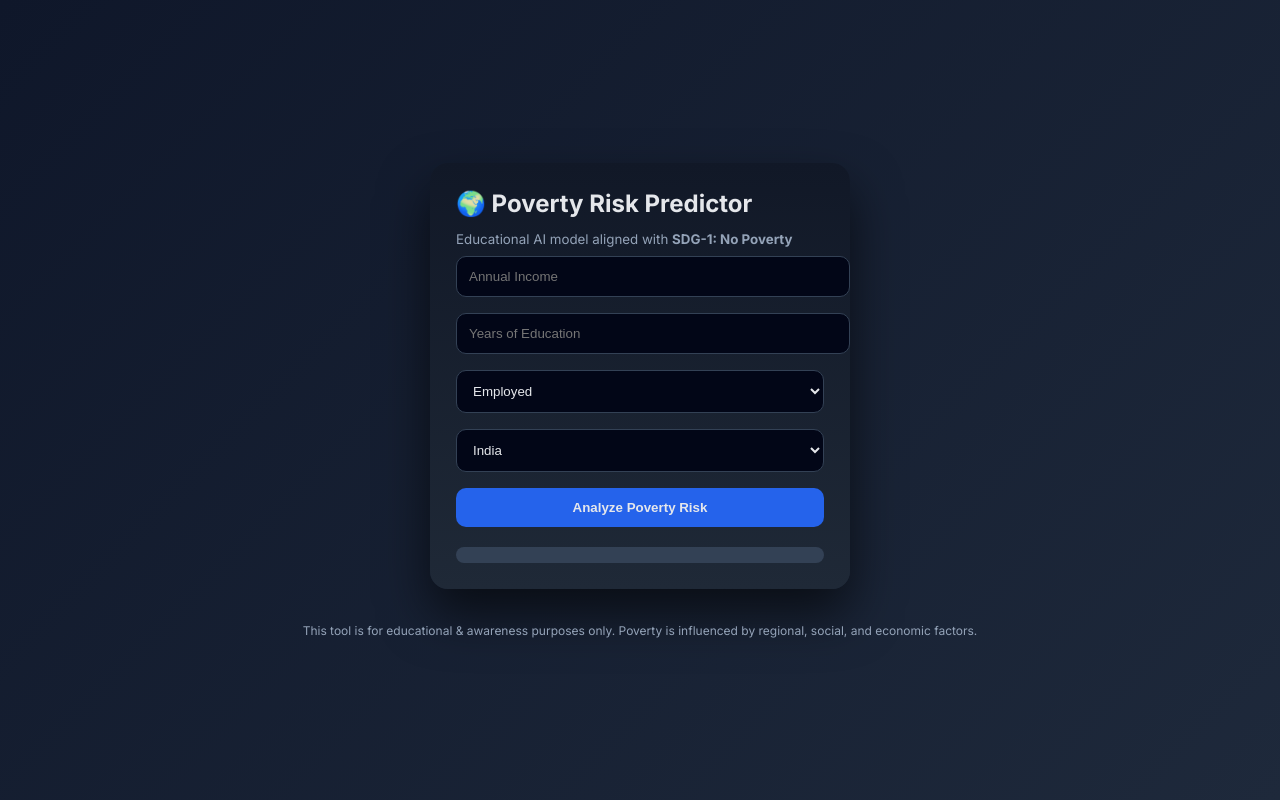
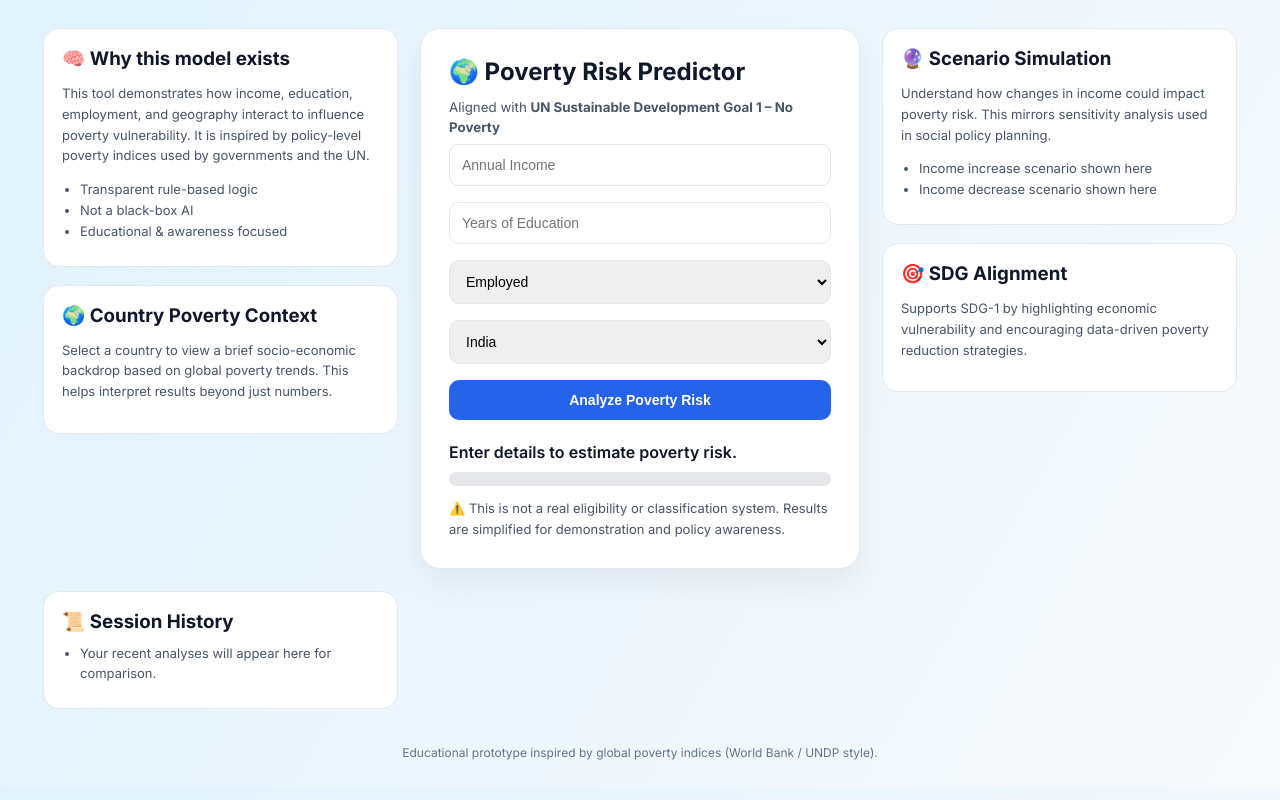
Before and after one commit to Github-of-dp/SDG_Poverty_App, a Flask app: page / in a window 1280 px wide. Run offline with Flask 3, Linux system fonts and the light colour scheme.

Commit message:
Update index.html

```diff
--- a/templates/index.html
+++ b/templates/index.html
@@ -1,82 +1,89 @@
 <!DOCTYPE html>
 <html>
 <head>
-<title>Poverty Risk Predictor</title>
+<title>Poverty Risk & SDG Insight Dashboard</title>
 <link href="https://fonts.googleapis.com/css2?family=Inter:wght@400;500;600;700&display=swap" rel="stylesheet">
 
 <style>
+:root{
+    --bg:#f1f5f9;
+    --card:#ffffff;
+    --border:#e2e8f0;
+    --primary:#2563eb;
+    --text:#0f172a;
+    --muted:#475569;
+    --accent:#0ea5e9;
+}
+*{box-sizing:border-box}
 body{
-    font-family:'Inter',sans-serif;
-    background:linear-gradient(135deg,#0f172a,#1e293b);
-    margin:0; min-height:100vh;
-    display:flex; justify-content:center; align-items:center;
-    color:#e5e7eb;
+    margin:0;
+    font-family:Inter,sans-serif;
+    background:linear-gradient(120deg,#e0f2fe,#f8fafc);
+    color:var(--text);
 }
 .container{
+    max-width:1250px;
+    margin:auto;
+    padding:28px;
     display:grid;
-    grid-template-columns: 1fr 420px 1fr;
-    gap:24px;
-    max-width:1200px;
-    width:100%;
-    padding:20px;
+    grid-template-columns: 1fr 440px 1fr;
+    gap:22px;
 }
 .center{
-    background:linear-gradient(180deg,#111827,#1f2937);
-    padding:26px;
-    border-radius:18px;
-    box-shadow:0 25px 50px rgba(0,0,0,.6);
+    background:var(--card);
+    border-radius:20px;
+    padding:28px;
+    border:1px solid var(--border);
+    box-shadow:0 15px 30px rgba(0,0,0,.06);
 }
-.side{
-    display:flex;
-    flex-direction:column;
-    gap:16px;
+.side{display:flex;flex-direction:column;gap:18px;}
+.card{
+    background:var(--card);
+    border-radius:16px;
+    padding:18px;
+    border:1px solid var(--border);
 }
-.card{
-    background:#020617;
-    border:1px solid #334155;
-    border-radius:14px;
-    padding:14px;
-}
-h2,h3{margin:0 0 10px 0;}
-small{color:#94a3b8;}
+h2,h3{margin:0 0 10px}
+small{color:var(--muted)}
 input,select,button{
     width:100%;
     padding:12px;
     margin:8px 0;
     border-radius:10px;
-    background:#020617;
-    border:1px solid #334155;
-    color:#e5e7eb;
+    border:1px solid var(--border);
+    font-size:14px;
 }
 button{
-    background:#2563eb;
+    background:var(--primary);
+    color:white;
     border:none;
     font-weight:600;
     cursor:pointer;
 }
 .bar{
-    height:16px;
-    background:#334155;
+    height:14px;
+    background:#e5e7eb;
     border-radius:999px;
     overflow:hidden;
     margin-top:10px;
 }
-.fill{
-    height:100%;
-    width:0%;
-    transition:.6s;
+.fill{height:100%;width:0%;transition:.6s;}
+ul{padding-left:18px;margin:6px 0}
+li{font-size:13px;color:var(--muted);line-height:1.6}
+.info{
+    font-size:13px;
+    color:var(--muted);
+    line-height:1.6;
 }
-ul{padding-left:18px;margin:6px 0;}
-li{font-size:13px;color:#cbd5f5;line-height:1.6;}
 .footer{
-    grid-column:1 / -1;
+    grid-column:1/-1;
+    font-size:12px;
+    color:#64748b;
     text-align:center;
-    font-size:12px;
-    color:#94a3b8;
-    margin-top:10px;
+    margin-top:14px;
 }
 @media(max-width:1000px){
-    .container{grid-template-columns:1fr;}
+    .container{grid-template-columns:1fr}
 }
 </style>
 </head>
@@ -85,27 +92,37 @@ li{font-size:13px;color:#cbd5f5;line-height:1.6;}
 
 <div class="container">
 
-    <!-- LEFT SIDE -->
+<!-- LEFT -->
 <div class="side">
-        <div id="why" class="card" style="display:none;">
-            <h3>🧠 Why this result?</h3>
+
+<div class="card">
+<h3>🧠 Why this model exists</h3>
+<p class="info">
+This tool demonstrates how income, education, employment, and geography
+interact to influence poverty vulnerability.
+It is inspired by policy-level poverty indices used by governments and the UN.
+</p>
 <ul>
-                <li id="w1"></li>
-                <li id="w2"></li>
-                <li id="w3"></li>
+<li>Transparent rule-based logic</li>
+<li>Not a black-box AI</li>
+<li>Educational & awareness focused</li>
 </ul>
 </div>
 
-        <div id="country" class="card" style="display:none;">
+<div class="card">
 <h3>🌍 Country Poverty Context</h3>
-            <p id="context"></p>
+<p id="context" class="info">
+Select a country to view a brief socio-economic backdrop based on global poverty trends.
+This helps interpret results beyond just numbers.
+</p>
 </div>
+
 </div>
 
 <!-- CENTER -->
 <div class="center">
 <h2>🌍 Poverty Risk Predictor</h2>
-        <small>Educational AI model aligned with <b>SDG-1: No Poverty</b></small>
+<small>Aligned with <b>UN Sustainable Development Goal 1 – No Poverty</b></small>
 
 <form id="form">
 <input type="number" name="income" placeholder="Annual Income" required>
@@ -125,67 +142,75 @@ li{font-size:13px;color:#cbd5f5;line-height:1.6;}
 <button>Analyze Poverty Risk</button>
 </form>
 
-        <div id="result" style="margin-top:12px;font-weight:600;"></div>
+<div id="result" style="margin-top:14px;font-weight:600">
+Enter details to estimate poverty risk.
+</div>
 <div class="bar"><div id="fill" class="fill"></div></div>
+
+<div class="info" style="margin-top:12px">
+⚠️ This is not a real eligibility or classification system.
+Results are simplified for demonstration and policy awareness.
+</div>
 </div>
 
-    <!-- RIGHT SIDE -->
+<!-- RIGHT -->
 <div class="side">
-        <div id="sim" class="card" style="display:none;">
+
+<div class="card">
 <h3>🔮 Scenario Simulation</h3>
+<p class="info">
+Understand how changes in income could impact poverty risk.
+This mirrors sensitivity analysis used in social policy planning.
+</p>
 <ul>
-                <li id="s1"></li>
-                <li id="s2"></li>
+<li id="s1">Income increase scenario shown here</li>
+<li id="s2">Income decrease scenario shown here</li>
 </ul>
 </div>
 
-        <div id="sdg" class="card" style="display:none;">
+<div class="card">
 <h3>🎯 SDG Alignment</h3>
-            <p id="sdgtext"></p>
-        </div>
+<p id="sdgtext" class="info">
+Supports SDG-1 by highlighting economic vulnerability and
+encouraging data-driven poverty reduction strategies.
+</p>
 </div>
 
-    <!-- SESSION HISTORY -->
-    <div id="history" class="card" style="display:none;">
+</div>
+
+<!-- HISTORY -->
+<div class="card">
 <h3>📜 Session History</h3>
-        <ul id="hist"></ul>
+<ul id="hist">
+<li class="info">Your recent analyses will appear here for comparison.</li>
+</ul>
 </div>
 
 <div class="footer">
-        This tool is for educational & awareness purposes only.
-        Poverty is influenced by regional, social, and economic factors.
+Educational prototype inspired by global poverty indices (World Bank / UNDP style).
 </div>
 
 </div>
 
 <script>
-document.getElementById("form").onsubmit = async e => {
+document.getElementById("form").onsubmit = async e =>{
 e.preventDefault();
-    const res = await fetch("/predict",{method:"POST",body:new FormData(e.target)});
-    const d = await res.json();
+const r = await fetch("/predict",{method:"POST",body:new FormData(e.target)});
+const d = await r.json();
 
-    result.innerText = `Poverty Risk: ${d.risk}% (${d.level})`;
-    fill.style.width = d.risk + "%";
-    fill.style.background = d.color;
+result.innerText=`Poverty Risk: ${d.risk}% (${d.level})`;
+fill.style.width=d.risk+"%";
+fill.style.background=d.color;
 
-    why.style.display="block";
-    w1.innerText=`Base poverty risk: ${d.base_risk}%`;
-    w2.innerText=`Education reduced risk by ${d.education_impact}%`;
-    w3.innerText=`Employment reduced risk by ${d.employment_impact}%`;
-
-    country.style.display="block";
 context.innerText=d.country_context;
-
-    sim.style.display="block";
 s1.innerText=`If income increases by 20% → Risk ≈ ${d.simulations.income_plus_20}%`;
 s2.innerText=`If income decreases by 20% → Risk ≈ ${d.simulations.income_minus_20}%`;
+sdgtext.innerText=`${d.sdg.goal} — ${d.sdg.impact}`;
 
-    sdg.style.display="block";
-    sdgtext.innerText=`${d.sdg.goal} | Impact: ${d.sdg.impact}`;
-
-    history.style.display="block";
 hist.innerHTML="";
-    d.history.forEach(h=>hist.innerHTML+=`<li>${h.time} – ${h.country} – ${h.risk}%</li>`);
+d.history.forEach(h=>{
+hist.innerHTML+=`<li>${h.time} · ${h.country} · ${h.risk}%</li>`;
+});
 }
 </script>
 
```
Lines whose indentation alone changed are shown as unchanged.
